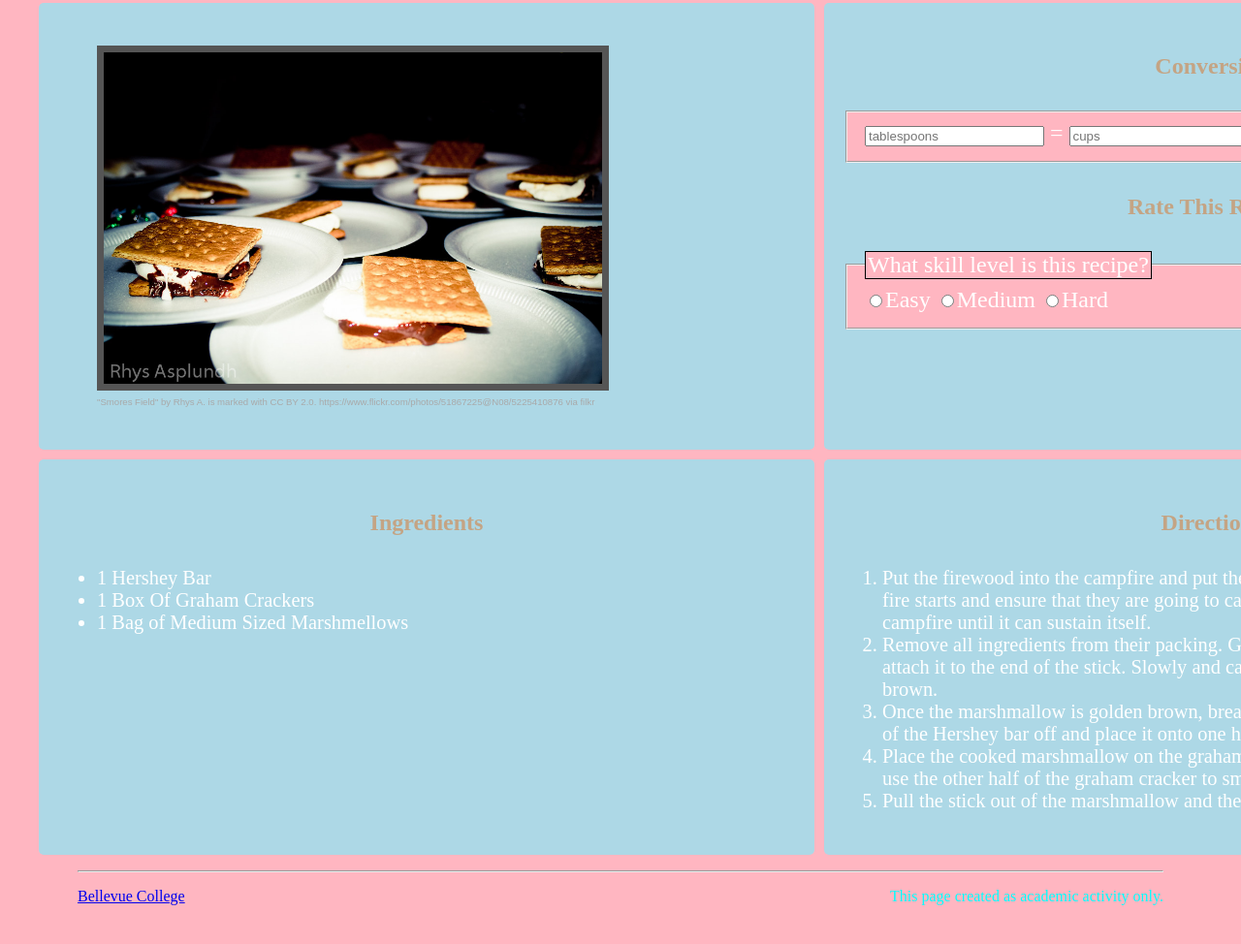
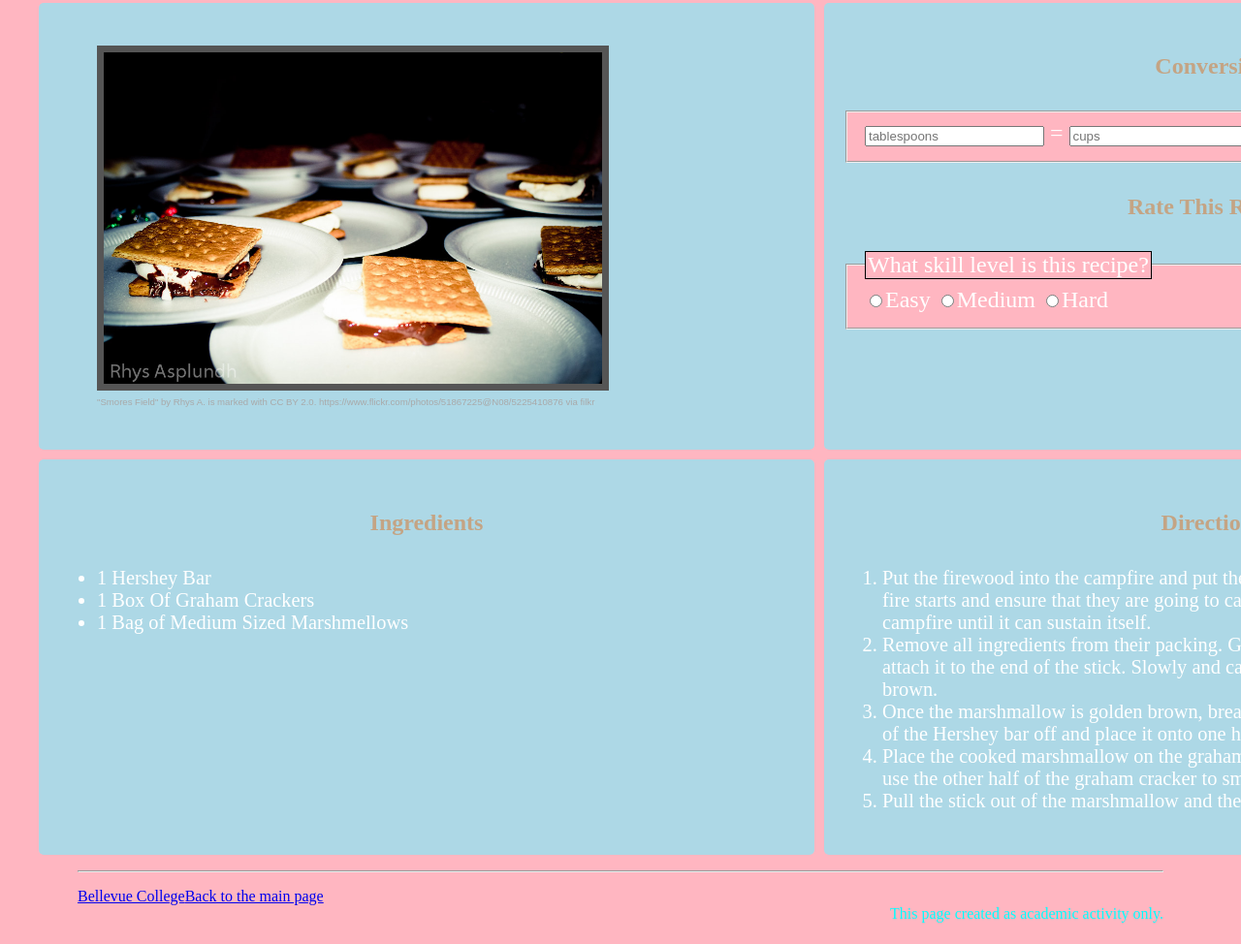
Before and after one commit to EmreSelcuk1492/SmoresRecipe, a plain HTML site: page html/smores.html in a window 1280 px wide. Shown: the part 284-1258 px from the top of the page at 97% size. Before the commit the page ends 1224 px from the top, so only its background shows below. Drawn offline with Linux system fonts and the light colour scheme; files that its build step writes are made by us from their sources; a script that the page names is missing.

Commit message:
Update smores.html

```diff
--- a/html/smores.html
+++ b/html/smores.html
@@ -127,6 +127,8 @@
           <a href="https://www.bellevuecollege.edu/" style="float: left">
             Bellevue College
           </a>
+          <a href="../index.html" >Back to the main page</a>
+          <br/>
           <span style="float: right">
             This page created as academic activity only.
           </span>
```
